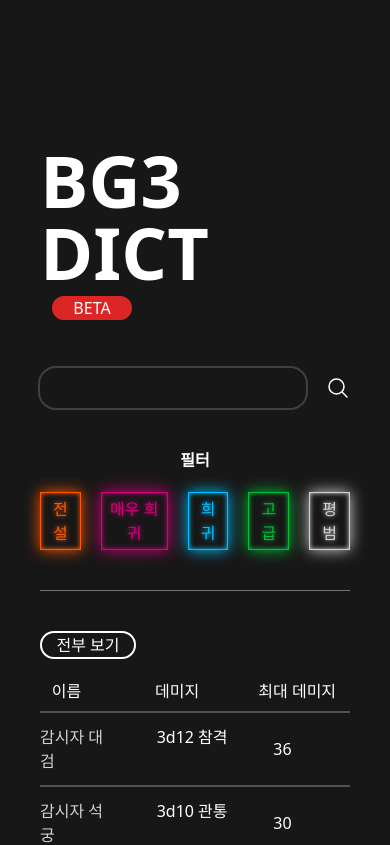
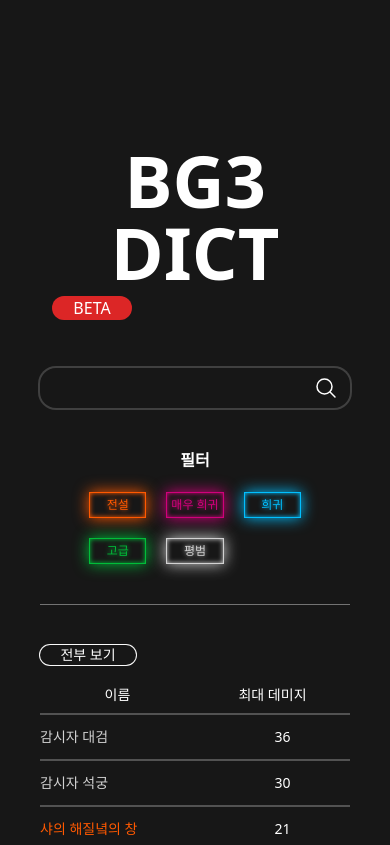
Before and after one commit to doongeon/nextjs-baldurs-gate-3-weapon-dictionary, a Next.js app: page / in a window 390 px wide. Shown: the top 845 px of the page. Built offline with nearby package versions, Linux system fonts and the light colour scheme.

Commit message:
add responsive css

```diff
--- a/app/not_found.tsx
+++ b/app/not_found.tsx
@@ -3,10 +3,10 @@
 
 export default function NotFound() {
   return (
-    <Suspense>
+    <>
       <h2>Not Found</h2>
       <p>Could not find requested resource</p>
       <Link href="/">Return Home</Link>
-    </Suspense>
+    </>
   );
 }
--- a/app/page.tsx
+++ b/app/page.tsx
@@ -1,15 +1,15 @@
 "use client";
 
 import { Suspense } from "react";
-import AssetTable from "../components/AssetTable";
+import TableSection from "../components/TableSection";
 import Filter from "../components/Filter";
 
 export default function Page() {
   return (
-    <Suspense fallback={<div>fallback</div>}>
+    <div className="w-full flex flex-col gap-10 items-center">
       <Filter />
       <div className="bg-neutral-500 h-px max-w-screen-sm w-full" />
-      <AssetTable />
-    </Suspense>
+      <TableSection />
+    </div>
   );
 }
--- a/components/AssetCard.tsx
+++ b/components/AssetCard.tsx
@@ -25,8 +25,6 @@
 interface AssetCardProps {
   asset: Weapon;
 }
-
-// relative after:absolute after:w-full after:h-full after:top-0 after:left-0 after:bg-gradient-to-b after:from-[rgba(0,0,0,0.8)] after:to-black after:blur-sm after:z-10
 
 export default function AssetCard({ asset }: AssetCardProps) {
   return (
--- a/components/AssetTable.tsx
+++ b/components/AssetTable.tsx
@@ -1,91 +1,28 @@
-import Link from "next/link";
-import { gameData } from "../gameData";
-import { Suspense, useEffect, useState } from "react";
-import { useSearchParams } from "next/navigation";
-import filterWeapon from "../src/filterWeapon";
 import { Weapon } from "../src/interfaces";
-import { useRecoilValue } from "recoil";
-import { rarityFilterState } from "../app/Atom";
-import getRarityColor from "../src/getRarityColor";
 import AssetTableItem from "./AssetTableItem";
 
-const weapons = gameData.weapons;
-
-export default function AssetTable() {
-  const searchParams = useSearchParams();
-  const searchQuery = searchParams.get("searchQuery");
-  const [showAll, setShowAll] = useState(false);
-  const [searchAssets, setSearchAssets] = useState<Weapon[]>([]);
-  const rarityFilter = useRecoilValue(rarityFilterState);
-
-  const toggleShowAll = () => {
-    setShowAll((curr) => !curr);
-  };
-
-  useEffect(() => {
-    if (!searchQuery) {
-      if (rarityFilter.size === 0) {
-        setSearchAssets(weapons);
-        return;
+interface WeaponTableProps {
+  showAll: boolean;
+  searchAssets: Weapon[];
 }
 
-      setSearchAssets(
-        weapons.filter((item) =>
-          Array.from(rarityFilter).some((rarity) => item.rarity === rarity)
-        )
-      );
-
-      return;
-    }
-
-    const { nameMatchedItems, matchedItems } = filterWeapon(searchQuery);
-
-    const combinedWeapons = [...nameMatchedItems, ...matchedItems];
-    // 중복을 제거하기 위해 Set 객체로 변환 후 다시 배열로 변환
-    const allMatchedItems = Array.from(new Set(combinedWeapons));
-
-    if (rarityFilter.size === 0) {
-      setSearchAssets(allMatchedItems);
-      return;
-    }
-
-    const filteredItems = allMatchedItems.filter((item) =>
-      Array.from(rarityFilter).some((filter) => item.rarity === filter)
-    );
-
-    setSearchAssets(filteredItems);
-  }, [searchQuery, rarityFilter]);
-
+export default function WeaponTable({
+  showAll,
+  searchAssets,
+}: WeaponTableProps) {
   return (
-    <div className="w-full max-w-screen-sm flex flex-col gap-5">
-      {searchAssets.length === 0 ? (
-        <div className="text-white">없어요</div>
-      ) : (
-        <>
-          <div
-            className="w-24 text-white text-center border-white border-2 rounded-2xl cursor-pointer"
-            onClick={toggleShowAll}
-          >
-            {showAll ? "접기" : "전부 보기"}
-          </div>
-
     <div className="w-full max-w-screen-sm flex flex-col">
-            <div className="w-full flex justify-around *:w-full *:max-w-20 border-b-2 border-b-neutral-600 pb-2">
+      <div className="w-full flex justify-between *:w-1/2 sm:*:w-1/3 *:text-center border-b-2 border-b-neutral-600 pb-2">
         <div>이름</div>
-              <div>데미지</div>
+        <div className="hidden sm:block">데미지</div>
         <div>최대 데미지</div>
       </div>
       {searchAssets
-              .sort(
-                (w1, w2) => -w1.damageStat.maxDamage + w2.damageStat.maxDamage
-              )
-              .slice(0, showAll ? weapons.length : 5)
+        .sort((w1, w2) => -w1.damageStat.maxDamage + w2.damageStat.maxDamage)
+        .slice(0, showAll ? searchAssets.length : 5)
         .map((weapon) => (
           <AssetTableItem key={weapon.id} weapon={weapon} />
         ))}
     </div>
-        </>
-      )}
-    </div>
   );
 }
--- a/components/AssetTableItem.tsx
+++ b/components/AssetTableItem.tsx
@@ -9,7 +9,7 @@
 export default function AssetTableItem({ weapon }: AssetTableItem) {
   return (
     <Link
-      className="w-full grid grid-cols-3 border-b-2 border-b-neutral-600 py-3 gap-10 relative after:bg-white after:top-0 after:left-0 after:w-full hover:after:h-full hover:after:-z-10 after:blur-md hover:after:opacity-10 after:transition after:absolute after:opacity-0"
+      className="w-full sm:flex sm:*:w-1/3 flex justify-between *:w-1/2 border-b-2 border-b-neutral-600 py-3 gap-10 relative after:bg-white after:top-0 after:left-0 after:w-full hover:after:h-full hover:after:-z-10 after:blur-md hover:after:opacity-10 after:transition after:absolute after:opacity-0"
       href={`asset/${weapon.id}`}
     >
       <div
@@ -18,12 +18,14 @@
       >
         {weapon.name_ko}
       </div>
-      <div className="flex flex-col">
+      <div className="sm:flex sm:flex-col hidden">
         {weapon.damage.map((damage) => (
           <div>{damage}</div>
         ))}
       </div>
-      <div className="flex justify-start items-center">{weapon.damageStat.maxDamage}</div>
+      <div className="flex justify-center items-center">
+        {weapon.damageStat.maxDamage}
+      </div>
     </Link>
   );
 }
--- a/components/Filter.tsx
+++ b/components/Filter.tsx
@@ -3,9 +3,9 @@
 
 export default function Filter() {
   return (
-    <div className="w-full max-w-screen-sm flex flex-col items-center justify-center gap-5">
+    <div className="sm:w-full sm:max-w-screen-sm w-90 flex flex-col items-center justify-center gap-5">
       <div className="text-center font-semibold text-md">필터</div>
-      <div className="text-white flex gap-5 font-semibold">
+      <div className="text-white grid grid-cols-3 sm:flex gap-5 font-semibold">
         <RarityFilterBtn text="전설" rarity={Rarity.Legendary} />
         <RarityFilterBtn text="매우 희귀" rarity={Rarity.VeryRare} />
         <RarityFilterBtn text="희귀" rarity={Rarity.Rare} />
--- a/components/RarityFilterBtn.tsx
+++ b/components/RarityFilterBtn.tsx
@@ -77,7 +77,7 @@
       rarity={rarity}
       active={active}
       onClick={() => handleClick(rarity)}
-      className="cursor-pointer px-2 py-1 select-none"
+      className="cursor-pointer px-1 py-1 sm:px-2 sm:text-base select-none text-xs"
     >
       {text}
     </Button>
--- a/components/SearchBar.tsx
+++ b/components/SearchBar.tsx
@@ -67,7 +67,7 @@
   return (
       <form
         onSubmit={handleSubmit(onSubmit)}
-        className="w-full max-w-screen-sm flex gap-5"
+        className="w-full max-w-screen-sm flex gap-5 relative"
       >
         <div className="w-full relative">
           <input
@@ -81,7 +81,7 @@
           />
           <AutoCompleteSearchBar />
         </div>
-        <button className="" type="submit">
+        <button className="absolute right-3 top-1/2 -translate-y-1/2 sm:static sm:translate-y-0" type="submit">
           <svg
             xmlns="http://www.w3.org/2000/svg"
             fill="none"
--- /dev/null
+++ b/components/ShowBtn.tsx
@@ -0,0 +1,17 @@
+"use client";
+
+interface ShowBtnProps {
+  toggleShowAll: () => void;
+  showAll: boolean;
+}
+
+export default function ShowBtn({ showAll, toggleShowAll }: ShowBtnProps) {
+  return (
+    <div
+      className="w-24 text-white text-center ring-neutral-50 ring-1 rounded-2xl cursor-pointer"
+      onClick={toggleShowAll}
+    >
+      {showAll ? "접기" : "전부 보기"}
+    </div>
+  );
+}
--- /dev/null
+++ b/components/TableSection.tsx
@@ -0,0 +1,64 @@
+import { gameData } from "../gameData";
+import { Suspense, useEffect, useState } from "react";
+import { useSearchParams } from "next/navigation";
+import filterWeapon from "../src/filterWeapon";
+import { Weapon } from "../src/interfaces";
+import { useRecoilValue } from "recoil";
+import { rarityFilterState } from "../app/Atom";
+import ShowBtn from "./ShowBtn";
+import WeaponTable from "./AssetTable";
+
+const weapons = gameData.weapons;
+
+export default function TableSection() {
+  const searchParams = useSearchParams();
+  const searchQuery = searchParams.get("searchQuery");
+  const [showAll, setShowAll] = useState(false);
+  const [searchAssets, setSearchAssets] = useState<Weapon[]>([]);
+  const rarityFilter = useRecoilValue(rarityFilterState);
+
+  const toggleShowAll = () => {
+    setShowAll((curr) => !curr);
+  };
+
+  useEffect(() => {
+    if (!searchQuery) {
+      if (rarityFilter.size === 0) {
+        setSearchAssets(weapons);
+        return;
+      }
+
+      setSearchAssets(
+        weapons.filter((item) =>
+          Array.from(rarityFilter).some((rarity) => item.rarity === rarity)
+        )
+      );
+
+      return;
+    }
+
+    const { nameMatchedItems, matchedItems } = filterWeapon(searchQuery);
+
+    const combinedWeapons = [...nameMatchedItems, ...matchedItems];
+    // 중복을 제거하기 위해 Set 객체로 변환 후 다시 배열로 변환
+    const allMatchedItems = Array.from(new Set(combinedWeapons));
+
+    if (rarityFilter.size === 0) {
+      setSearchAssets(allMatchedItems);
+      return;
+    }
+
+    const filteredItems = allMatchedItems.filter((item) =>
+      Array.from(rarityFilter).some((filter) => item.rarity === filter)
+    );
+
+    setSearchAssets(filteredItems);
+  }, [searchQuery, rarityFilter]);
+
+  return (
+    <div className="w-full max-w-screen-sm flex flex-col gap-5 text-sm sm:text-base">
+      <ShowBtn showAll={showAll} toggleShowAll={toggleShowAll} />
+      <WeaponTable showAll={showAll} searchAssets={searchAssets} />
+    </div>
+  );
+}
--- a/components/Title.tsx
+++ b/components/Title.tsx
@@ -4,7 +4,7 @@
 
 export default function Title() {
   return (
-    <div className="w-full max-w-screen-sm">
+    <div className="w-full max-w-screen-sm text-center">
       <Link href={"/"}>
         <h1 className="text-7xl font-bold">BG3 DICT</h1>
       </Link>
```
Lines whose indentation alone changed are shown as unchanged.
